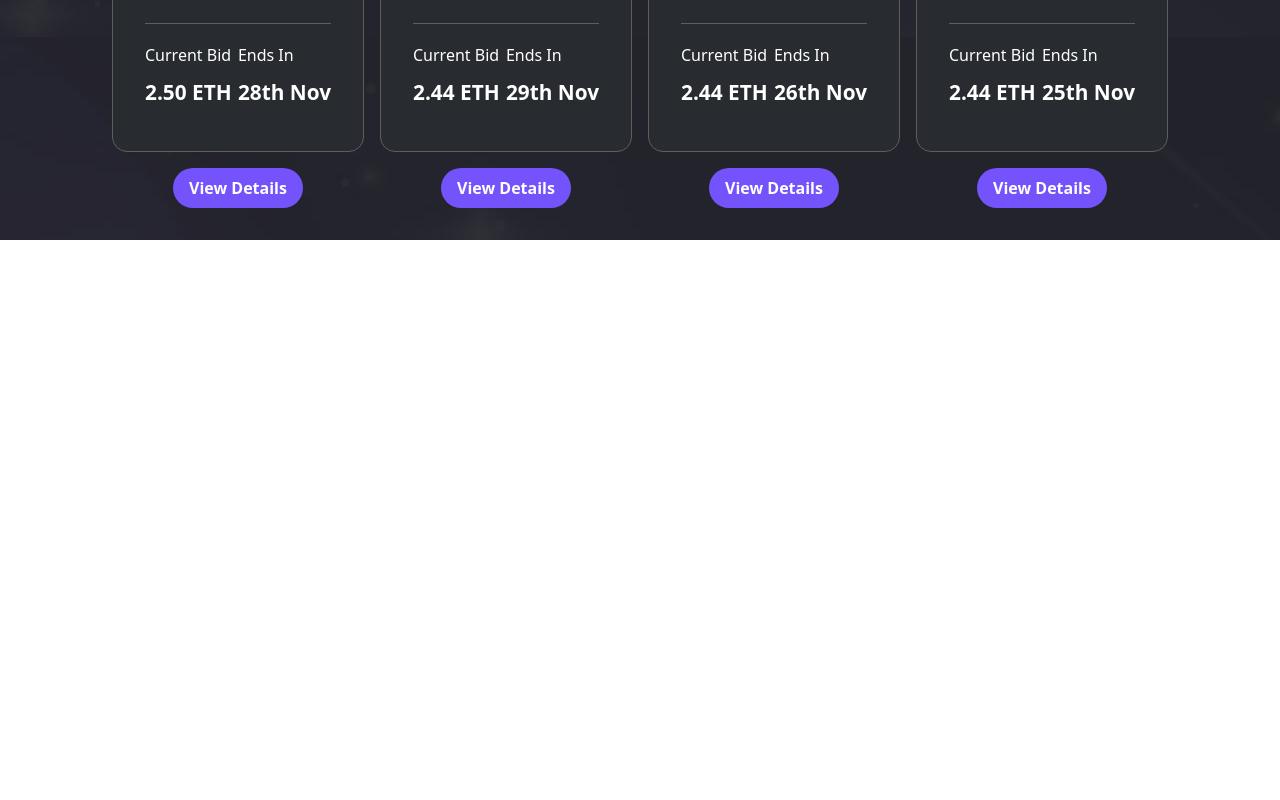
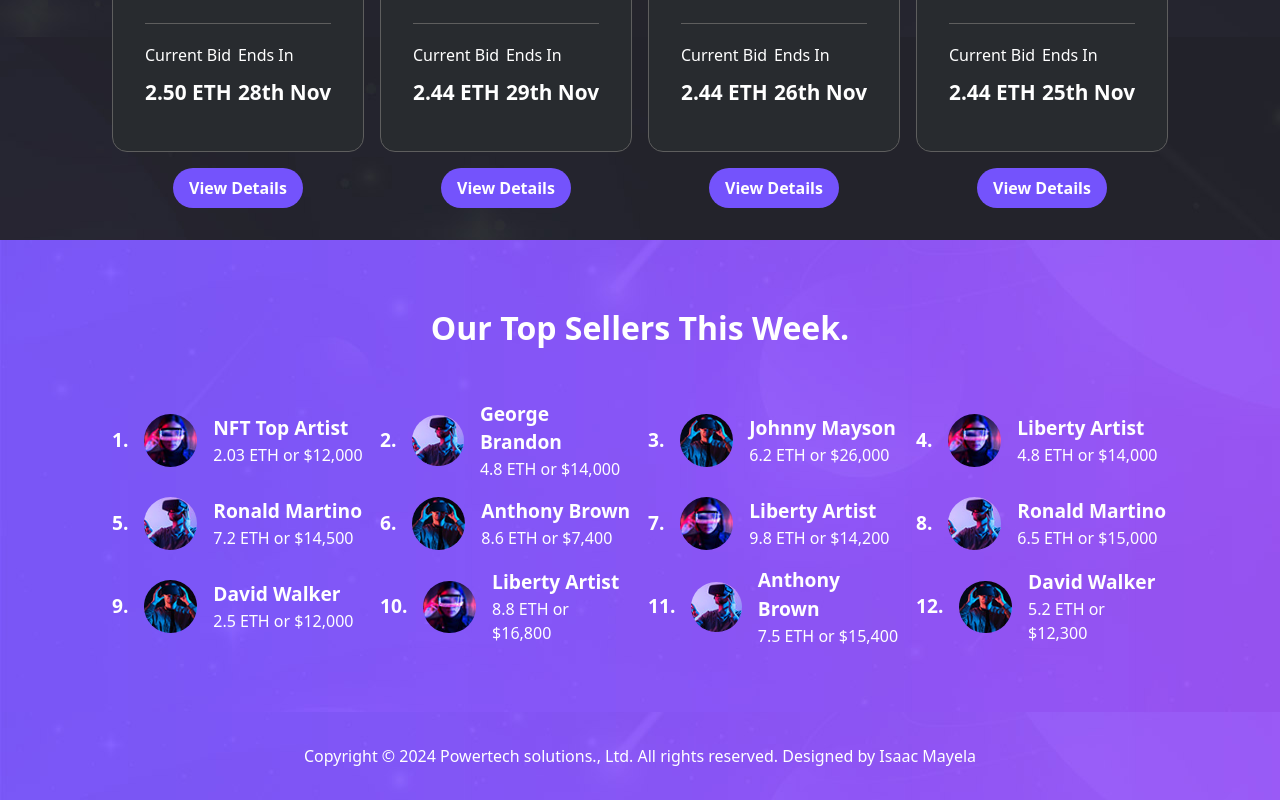
Before and after one commit to isaacmayela/libety-nft-market-angular, an Angular app: page /explore in a window 1280 px wide. Shown: the part 2192-2992 px from the top of the page. Before the commit the page ends 2432 px from the top, so only its background shows below. Built offline with nearby package versions, Linux system fonts and the light colour scheme.

Commit message:
feat/style: items detail banner is avaible

```diff
--- /dev/null
+++ b/src/app/details-banner/details-banner.component.html
@@ -0,0 +1 @@
+<app-navigations />
--- a/src/app/explore/explore.component.html
+++ b/src/app/explore/explore.component.html
@@ -1,4 +1,6 @@
 <div>
   <app-explore-banner />
   <app-discover />
+  <app-seller-week/>
+  <app-footer/>
 </div>
--- a/src/app/explore/explore.component.ts
+++ b/src/app/explore/explore.component.ts
@@ -1,11 +1,13 @@
 import { Component } from '@angular/core';
 import { ExploreBannerComponent } from '../explore-banner/explore-banner.component';
 import { DiscoverComponent } from '../discover/discover.component';
+import { SellerWeekComponent } from '../seller-week/seller-week.component';
+import { FooterComponent } from '../footer/footer.component';
 
 @Component({
   selector: 'app-explore',
   standalone: true,
-  imports: [ExploreBannerComponent, DiscoverComponent],
+  imports: [ExploreBannerComponent, DiscoverComponent, SellerWeekComponent, FooterComponent],
   templateUrl: './explore.component.html',
   styleUrl: './explore.component.css'
 })
--- a/src/app/items-detail/items-detail.component.ts
+++ b/src/app/items-detail/items-detail.component.ts
@@ -1,10 +1,11 @@
 import { Component } from '@angular/core';
 import { NavigationsComponent } from '../navigations/navigations.component';
+import { DetailsBannerComponent } from '../details-banner/details-banner.component';
 
 @Component({
   selector: 'app-items-detail',
   standalone: true,
-  imports: [NavigationsComponent],
+  imports: [NavigationsComponent, DetailsBannerComponent],
   templateUrl: './items-detail.component.html',
   styleUrl: './items-detail.component.css'
 })
--- /dev/null
+++ b/src/app/seller-week-list/seller-week-list.component.html
@@ -0,0 +1,10 @@
+<div class="grid grid-cols-[repeat(4,1fr)] gap-[1em] mt-[3em]">
+  <div  *ngFor="let item of items" class="flex items-center gap-[1em]">
+    <h1 class="text-[1.2em] font-bold">{{ item.id }}.</h1>
+    <div><img [src]="item.profileUrl" alt="profile" class="rounded-full w-[3.3em]"></div>
+    <div>
+      <h1 class="text-[1.2em] font-bold">{{ item.author }}</h1>
+      <p>{{ item.type }} or {{ item.price }}</p>
+    </div>
+  </div>
+</div>
--- /dev/null
+++ b/src/app/seller-week-list/seller-week-list.component.ts
@@ -0,0 +1,14 @@
+import { Component } from '@angular/core';
+import { NgFor } from '@angular/common';
+import CurrentMarketItems from '../../data/data';
+
+@Component({
+  selector: 'app-seller-week-list',
+  standalone: true,
+  imports: [NgFor],
+  templateUrl: './seller-week-list.component.html',
+  styleUrl: './seller-week-list.component.css'
+})
+export class SellerWeekListComponent {
+  items = CurrentMarketItems.getTopSellers()
+}
--- a/src/app/seller-week/seller-week.component.html
+++ b/src/app/seller-week/seller-week.component.html
@@ -1 +1,7 @@
-<p>seller-week works!</p>
+<div class="bg-[url('assets/images/main-bg.jpg')] text-[#fff] py-[4em] px-[7em]">
+  <div>
+    <h1 class="text-[2em] font-bold text-center">Our Top Sellers This Week.</h1>
+  </div>
+
+  <app-seller-week-list/>
+</div>
--- a/src/app/seller-week/seller-week.component.ts
+++ b/src/app/seller-week/seller-week.component.ts
@@ -1,9 +1,10 @@
 import { Component } from '@angular/core';
+import { SellerWeekListComponent } from '../seller-week-list/seller-week-list.component';
 
 @Component({
   selector: 'app-seller-week',
   standalone: true,
-  imports: [],
+  imports: [SellerWeekListComponent],
   templateUrl: './seller-week.component.html',
   styleUrl: './seller-week.component.css'
 })
--- a/src/data/data.ts
+++ b/src/data/data.ts
@@ -166,6 +166,97 @@ class CurrentMarketItems {
 
     return objList
   }
+
+  static getTopSellers(){
+    const objList = [
+      {
+        "id":1,
+        "profileUrl":"assets/images/author.jpg",
+        "author": "NFT Top Artist",
+        "type": "2.03 ETH",
+        "price": "$12,000",
+      },
+      {
+        "id":2,
+        "profileUrl":"assets/images/author-02.jpg",
+        "author": "George Brandon",
+        "type": "4.8 ETH",
+        "price": "$14,000",
+      },
+      {
+        "id":3,
+        "profileUrl":"assets/images/author-03.jpg",
+        "author": "Johnny Mayson",
+        "type": "6.2 ETH",
+        "price": "$26,000",
+      },
+      {
+        "id":4,
+        "profileUrl":"assets/images/author.jpg",
+        "author": "Liberty Artist",
+        "type": "4.8 ETH",
+        "price": "$14,000",
+      },
+      {
+        "id":5,
+        "profileUrl":"assets/images/author-02.jpg",
+        "author": "Ronald Martino",
+        "type": "7.2 ETH",
+        "price": "$14,500",
+      },
+      {
+        "id":6,
+        "profileUrl":"assets/images/author-03.jpg",
+        "author": "Anthony Brown",
+        "type": "8.6 ETH",
+        "price": "$7,400",
+      },
+      {
+        "id":7,
+        "profileUrl":"assets/images/author.jpg",
+        "author": "Liberty Artist",
+        "type": "9.8 ETH",
+        "price": "$14,200",
+      },
+      {
+        "id":8,
+        "profileUrl":"assets/images/author-02.jpg",
+        "author": "Ronald Martino",
+        "type": "6.5 ETH",
+        "price": "$15,000",
+      },
+      {
+        "id":9,
+        "profileUrl":"assets/images/author-03.jpg",
+        "author": "David Walker",
+        "type": "2.5 ETH",
+        "price": "$12,000",
+      },
+      {
+        "id":10,
+        "profileUrl":"assets/images/author.jpg",
+        "author": "Liberty Artist",
+        "type": "8.8 ETH",
+        "price": "$16,800",
+      },
+      {
+        "id":11,
+        "profileUrl":"assets/images/author-02.jpg",
+        "author": "Anthony Brown",
+        "type": "7.5 ETH",
+        "price": "$15,400",
+      },
+      {
+        "id":12,
+        "profileUrl":"assets/images/author-03.jpg",
+        "author": "David Walker",
+        "type": "5.2 ETH",
+        "price": "$12,300",
+      }
+    ]
+
+    return objList
+  }
 }
 
 export default CurrentMarketItems
```
Also changed, not shown: src/app/details-banner/details-banner.component.ts (added, +13 -0 lines), src/app/details-banner/details-banner.component.css (added), src/app/seller-week-list/seller-week-list.component.css (added), 2 other files (tests, documents, lock files or other folders).
